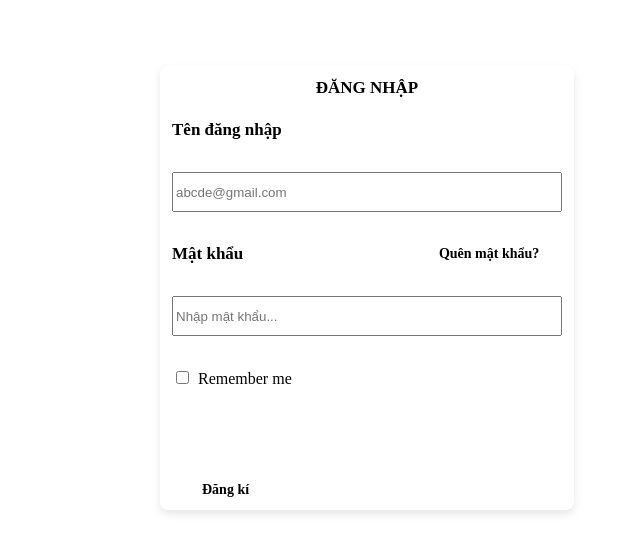
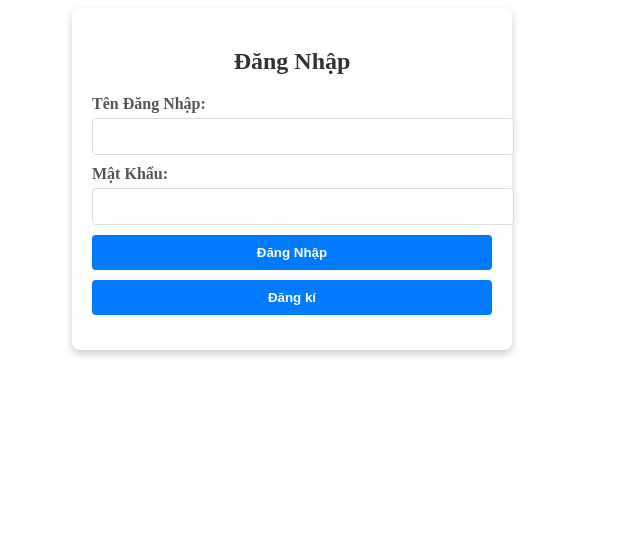
Before and after one commit to HuynhNe26/Lap-trinh-web, a PHP site: page /src_php/login/dangnhap.php in a window 1280 px wide. Shown: the top 553 px of the page, without its empty margins (348-988 px from the left). Run offline with PHP 8.4, Linux system fonts and the light colour scheme.

Commit message:
Update dangnhap.php

```diff
--- a/src_php/login/dangnhap.php
+++ b/src_php/login/dangnhap.php
@@ -1,149 +1,118 @@
-
+<!DOCTYPE html>
+<html lang="vi">
+<head>
+    <meta charset="UTF-8">
+    <meta name="viewport" content="width=device-width, initial-scale=1.0">
+    <title>Đăng Nhập</title>
     <style>
-        /* General styling for form */
-form {
+        .dangnhap {
+            background-color: white;
+            padding: 20px;
+            border-radius: 8px;
+            box-shadow: 0 4px 8px rgba(0, 0, 0, 0.2);
+            width: 400px;
+            max-width: 90%;
+            text-align: center;
+            margin: auto;
+        }
+        .dangnhap h2 {
+            color: #333;
+            margin-bottom: 20px;
+        }
+        .dangnhap-form {
+            margin-bottom: 15px;
+            text-align: left;
+        }
+        .dangnhap-form-group label {
+            display: block;
+            font-weight: bold;
+            color: #555;
+            margin-bottom: 5px;
+            margin-top: 10px;
+        }
+        .dangnhap-form-group input {
             width: 100%;
+            padding: 10px;
+            border: 1px solid #ddd;
+            border-radius: 4px;
         }
-
-/* Style the table */
-table {
-    width: 400px;
-    border: 2px solid var(--black-color);
-    margin-top: 40px;
-    margin-left: 500px;
-    height: 200px;
-    border-radius: 8px;
-    box-shadow: 0 4px 8px rgba(0, 0, 0, 0.1);
-}
-
-/* Table headings */
-table td {
+        .dangnhap-form-group button {
+            width: 100%;
             padding: 10px;
-}
-
-/* ĐĂNG NHẬP heading */
-table .dangnhap__td {
-    font-size: 17px;
-    font-weight: 600;
-}
-
-/* Input fields */
-.input__text .input__matkhau {
-    width: 390px;
-    height: 40px;
-    margin-top: 10px;
-    padding-left: 10px;
-    border: 1px solid #ccc;
-    border-radius: 4px;
-    font-size: 16px;
-}
-
-/* Submit button */
-.input__login {
-    min-width: 300px;
-    height: 40px;
-    margin-top: 10px;
-    background-color: var(--black-color);
+            background-color: #007bff;
             color: white;
+            font-weight: bold;
             border: none;
             border-radius: 4px;
             cursor: pointer;
-    font-size: 16px;
+            margin-top: 10px;
+        }
+        .dangnhap-form-group button:hover {
+            background-color: #0056b3;
+        }
+    </style>
+</head>
+<body>
+
+<div class="dangnhap">
+    <h2>Đăng Nhập</h2>
+    <form class="dangnhap-form" method="POST" action="">
+        <div class="dangnhap-form-group">
+            <label for="username">Tên Đăng Nhập:</label>
+            <input type="text" id="username" name="username" required>
+        </div>
+        <div class="dangnhap-form-group">
+            <label for="password">Mật Khẩu:</label>
+            <input type="password" id="password" name="password" required>
+        </div>
+        <div class="dangnhap-form-group">
+            <button type="submit" name="login">Đăng Nhập</button>
+            <button>
+                <a style="text-decoration:none; color:white" href="index.php?pid=5">Đăng kí</a>
+            </button>
+        </div>
+    </form>
+</div>
+
+<?php
+if ($_SERVER["REQUEST_METHOD"] == "POST" && isset($_POST['login'])) {
+    $username = $_POST['username'];
+    $password = $_POST['password'];
+
+    // Kết nối đến cơ sở dữ liệu
+    $link = new mysqli("localhost", "root", "", "bmw_khachhang");
+
+    // Kiểm tra kết nối
+    if ($link->connect_error) {
+        die("Kết nối thất bại: " . $link->connect_error);
     }
 
-/* Submit button hover effect */
-.input__login:hover {
-    background-color: #333;
+    // Kiểm tra thông tin đăng nhập
+    $sql = "SELECT * FROM member_user WHERE tendangnhap = ?";
+    $stmt = $link->prepare($sql);
+    $stmt->bind_param("s", $username);
+    $stmt->execute();
+    $result = $stmt->get_result();
+
+    if ($result->num_rows > 0) {
+        $user = $result->fetch_assoc();
+        // Xác thực mật khẩu
+        if (password_verify($password, $user['matkhau'])) {
+            echo "<p style='color: green;'>Đăng nhập thành công! Xin chào, " . $user['hovaten'] . ".</p>";
+            $_SESSION['username'] = $user['hovaten']; // Lưu tên vào session
+            header("Location: index.php");
+            // Chuyển hướng hoặc xử lý khi đăng nhập thành công
+        } else {
+            echo "<p style='color: red;'>Mật khẩu không chính xác!</p>";
+        }
+    } else {
+        echo "<p style='color: red;'>Tên đăng nhập không tồn tại!</p>";
     }
 
-/* "Forget password?" link */
-a {
-    text-decoration: none;
-    color: var(--black-color);
-    font-size: 14px;
+    $stmt->close();
+    $link->close();
 }
+?>
 
-a:hover {
-    text-decoration: underline;
-}
-
-/* Remember me checkbox and label */
-input[type="checkbox"] {
-    margin-right: 5px;
-}
-
-/* Register link */
-a[href*="dangki"] {
-    color: var(--black-color);
-    font-size: 14px;
-    font-weight: 600;
-    margin-left: 30px;
-}
-
-a[href*="dangki"]:hover {
-    text-decoration: underline;
-}
-
-/* Extra styling */
-.dangnhap__td {
-    margin-top: 10px;
-}
-
-
-    </style>
-<div>
-    <form action="index.php?pid=6&&page=dangnhap" method="post" style="width:100%">
-        <table style="width:400px; border:2px solid var(--black-color);margin-top:40px; margin-left:500px; height:200px ">
-            <tr>
-                <td colspan="2" style="text-align:center; font-size:17px; font-weight: 600">ĐĂNG NHẬP</td>
-            </tr>
-            <tr>
-                <td class="dangnhap__td" colspan="2">
-                    <div>Tên đăng nhập</div>
-                </td>
-            </tr>
-            <tr>
-                <td class="input__text" colspan="2">
-                    <input style="width:390px; height:40px; margin-top:10px" type="email" name="tendangki" placeholder="abcde@gmail.com" required>
-                </td>
-            </tr>
-            <tr>
-                <td class="dangnhap__td">
-                    <div style="margin-top:10px">Mật khẩu</div>
-                </td>
-                <td class="dangnhap__td">
-                    <div style="margin-left:160px; margin-top:10px">
-                        <a href="" style="text-decoration:none; color:var(--black-color); font-size:14px">Quên mật khẩu?</a>
-                    </div>
-                </td>
-            </tr>
-            <tr>
-                <td class="input__matkhau" colspan="2">
-                    <input style="width:390px; height:40px;margin-top:10px" type="password" name="matkhaumoi" placeholder="Nhập mật khẩu..." required>
-                </td>
-            </tr>
-            <tr>
-                <td colspan="2">
-                    <div style="margin-top:10px">
-                        <input type="checkbox" name="checkbox"> Remember me
-                    </div>
-                </td>
-            </tr>
-            <br>
-            <tr>
-                <td colspan="2" style="text-align:center">
-                    <div>
-                        <input class="input__login" style="min-width:300px; height:40px" type="submit" value="Đăng nhập" required>
-                    </div>
-                </td>
-            </tr>
-            <tr>
-                <td>
-                    <a href="index.php?pid=5&&page=dangki" style="color:var(--black-color); font-size:14px; margin-left:30px; font-weight:600">
-                        Đăng kí
-                    </a>
-                </td>
-            </tr>
-        </table>
-    </form>
-</div>
+</body>
+</html>
```
Lines whose indentation alone changed are shown as unchanged.
